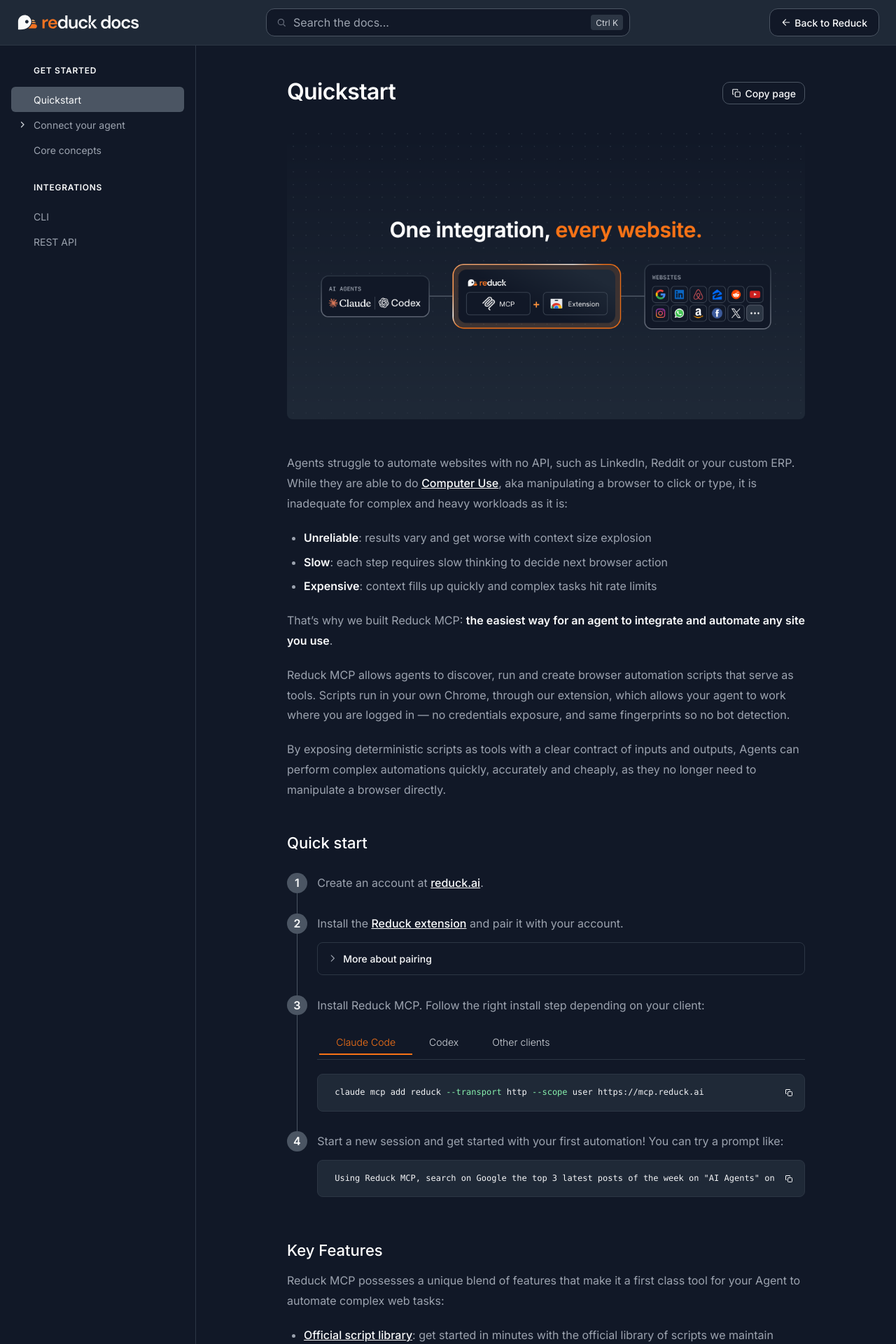
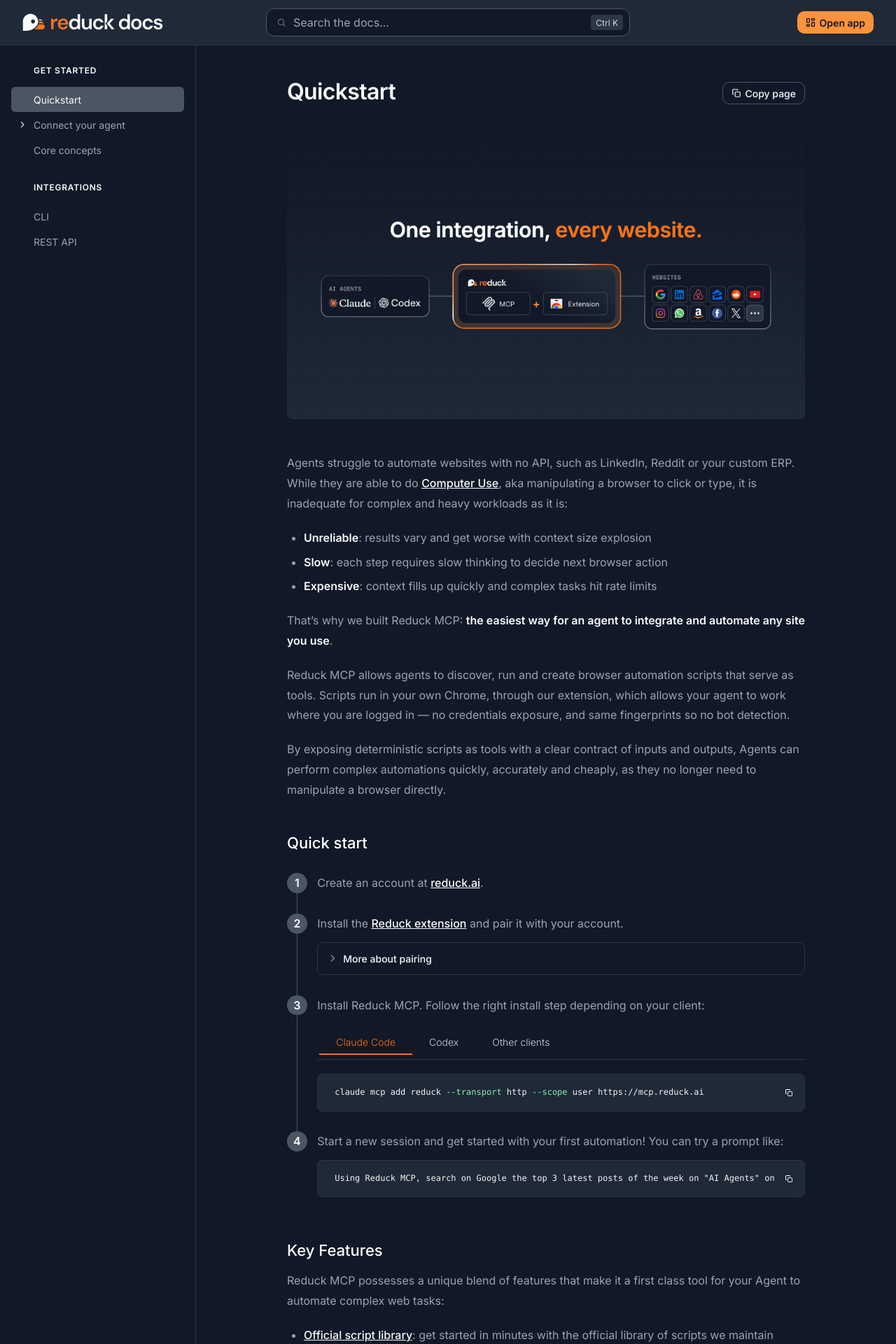
Before and after one commit to conception-ai/docs.reduck.ai, a Jekyll site: the page built from _docs/overview/index.md, in a window 1280 px wide. Shown: the top 1920 px of the page at 70% size. Built offline with Jekyll 4.4.1, drawn with Linux system fonts in a browser that asks for light colours.

Commit message:
feat(docs): the bar opens the app, under a mark the size of the app's own
"Back to Reduck" pointed at the marketing home, which is not where a reader
of the docs is going. The bar and the panel now carry one primary "Open app"
button to /projects, which the app turns into the reader's own project, and
through sign-in when there is no session yet.

The lockup is drawn at the height the mark has on reduck.ai's own bar, its
viewBox tightened to the artwork so a height governs it, and the bar's side
padding matches that bar too.

```diff
--- a/_includes/docs-header.html
+++ b/_includes/docs-header.html
@@ -10,7 +10,7 @@
 	</button>
 
 	<a class="lockup" aria-label="Reduck docs" href="{{ '/' | relative_url }}">
-		<img alt="Reduck docs" height="22" src="{{ '/assets/img/reduck-docs.svg' | relative_url }}" width="176" />
+		<img class="logo" alt="Reduck docs" height="41" src="{{ '/assets/img/reduck-docs.svg' | relative_url }}" width="277.7" />
 	</a>
 
 	<button class="search" aria-keyshortcuts="Meta+K" aria-label="Search the docs" data-search-trigger type="button">
@@ -19,8 +19,8 @@
 		<kbd aria-hidden="true" data-search-chord>⌘ K</kbd>
 	</button>
 
-	<a class="btn large btn-secondary back" href="{{ site.app_url }}">
-		{% include icon.html name="arrow-left" %}
-		Back to Reduck
+	<a class="btn medium btn-primary open-app" href="{{ site.app_url }}/projects">
+		{% include icon.html name="objects-column" %}
+		Open app
 	</a>
 </header>
--- a/_includes/docs-sidebar.html
+++ b/_includes/docs-sidebar.html
@@ -8,12 +8,12 @@
 
 <nav class="docs-sidebar" id="docs-nav" aria-label="Documentation">
 	{%- comment -%}
-	  The way back to the app, for the widths where the bar has no room for it. It leads the panel:
+	  The way into the app, for the widths where the bar has no room for it. It leads the panel:
 	  the reader opened the panel to go somewhere, and leaving the docs is one of the places.
 	{%- endcomment -%}
-	<a class="btn large btn-secondary back" href="{{ site.app_url }}">
-		{% include icon.html name="arrow-left" %}
-		Back to Reduck
+	<a class="btn large btn-primary open-app" href="{{ site.app_url }}/projects">
+		{% include icon.html name="objects-column" %}
+		Open app
 	</a>
 
 	{%- for section in site.data.nav -%}
--- a/_includes/icon.html
+++ b/_includes/icon.html
@@ -1,6 +1,9 @@
 {%- comment -%}
   One inline SVG per name. The app draws these with Font Awesome Pro, which cannot be shipped in a
   public repository, so each is redrawn here on the same 24px grid as a stroked path.
+
+  "objects-column" is the exception. It stands beside "Open app" here as it does on the app's own
+  bar, so it is filled, and drawn on the ink Font Awesome gives it there: 21 of the 24 units.
 
   Usage: {% include icon.html name="search" class="field-icon" %}
 {%- endcomment -%}
@@ -36,6 +39,8 @@
 <svg class="{{ c }}" aria-hidden="true" fill="none" stroke="currentColor" stroke-linecap="round" stroke-linejoin="round" stroke-width="2" viewBox="0 0 24 24"><path d="M3 11.5V4.5a1 1 0 0 1 1-1h7l9 9-8 8z"/><path d="M7.5 7.5h.01"/></svg>
 {%- when "box-open" -%}
 <svg class="{{ c }}" aria-hidden="true" fill="none" stroke="currentColor" stroke-linecap="round" stroke-linejoin="round" stroke-width="2" viewBox="0 0 24 24"><path d="M3 8.5 12 4l9 4.5-9 4.5z"/><path d="M3 8.5V16l9 4.5V13M21 8.5V16l-9 4.5"/></svg>
+{%- when "objects-column" -%}
+<svg class="{{ c }}" aria-hidden="true" fill="currentColor" fill-rule="evenodd" viewBox="0 0 24 24"><path d="M3.75,1.5H8.25A2.25,2.25 0 0 1 10.5,3.75V10.5A2.25,2.25 0 0 1 8.25,12.75H3.75A2.25,2.25 0 0 1 1.5,10.5V3.75A2.25,2.25 0 0 1 3.75,1.5ZM3.75,3.75H8.25V10.5H3.75ZM3.75,15.75H8.25A2.25,2.25 0 0 1 10.5,18V20.25A2.25,2.25 0 0 1 8.25,22.5H3.75A2.25,2.25 0 0 1 1.5,20.25V18A2.25,2.25 0 0 1 3.75,15.75ZM3.75,18H8.25V20.25H3.75ZM15.75,1.5H20.25A2.25,2.25 0 0 1 22.5,3.75V6A2.25,2.25 0 0 1 20.25,8.25H15.75A2.25,2.25 0 0 1 13.5,6V3.75A2.25,2.25 0 0 1 15.75,1.5ZM15.75,3.75H20.25V6H15.75ZM15.75,11.25H20.25A2.25,2.25 0 0 1 22.5,13.5V20.25A2.25,2.25 0 0 1 20.25,22.5H15.75A2.25,2.25 0 0 1 13.5,20.25V13.5A2.25,2.25 0 0 1 15.75,11.25ZM15.75,13.5H20.25V20.25H15.75Z"/></svg>
 {%- when "grid" -%}
 <svg class="{{ c }}" aria-hidden="true" fill="none" stroke="currentColor" stroke-linecap="round" stroke-linejoin="round" stroke-width="2" viewBox="0 0 24 24"><rect height="17" rx="2" width="17" x="3.5" y="3.5"/><path d="M11 3.5v17M3.5 12h7.5"/></svg>
 {%- when "discord" -%}
--- a/assets/css/docs.css
+++ b/assets/css/docs.css
@@ -41,8 +41,14 @@
 	gap: 16px;
 	grid-template-columns: 1fr minmax(0, 520px) 1fr;
 	min-height: 65px;
-	padding: 0 24px;
+	padding: 0 32px;
 	z-index: var(--z-foreground);
+}
+
+/* The way into the app is the one button on the bar, so it carries a little more weight than
+   the rest of the set. */
+.open-app {
+	font-weight: 600;
 }
 
 .docs-header .lockup {
@@ -50,12 +56,18 @@
 	border-radius: 4px;
 	display: flex;
 	justify-self: start;
-	width: 176px;
 }
 
-.docs-header .lockup img {
+/* The mark stands as tall as the one on reduck.ai's own bar, which is what 29.7px of box
+   comes to once the site name has its room under the baseline. */
+.docs-header .lockup .logo {
 	display: block;
-	width: 100%;
+	height: 29.7px;
+
+	/* The mark reads as centred on the bar a touch below the middle. */
+	position: relative;
+	top: 2px;
+	width: auto;
 }
 
 .docs-header .search {
@@ -110,7 +122,7 @@
 	padding: 0 7px;
 }
 
-.docs-header .back {
+.docs-header .open-app {
 	justify-self: end;
 	white-space: nowrap;
 }
@@ -129,9 +141,9 @@
 		display: inline-flex;
 	}
 
-	/* The way back to the app moves into the panel, which is where the rest of the navigation
+	/* The way into the app moves into the panel, which is where the rest of the navigation
 	   goes at this width. */
-	.docs-header .back {
+	.docs-header .open-app {
 		display: none;
 	}
 }
@@ -152,7 +164,10 @@
 
 	.docs-header .lockup {
 		justify-self: center;
-		width: 132px;
+	}
+
+	.docs-header .lockup .logo {
+		height: 22.8px;
 	}
 
 	.docs-header .search {
@@ -272,7 +287,7 @@
 	display: none;
 }
 
-.docs-sidebar > .back {
+.docs-sidebar > .open-app {
 	display: none;
 }
 
@@ -307,7 +322,7 @@
 		display: flex;
 	}
 
-	.docs-sidebar > .back {
+	.docs-sidebar > .open-app {
 		display: inline-flex;
 		width: 100%;
 	}
```
Also changed, not shown: assets/img/reduck-docs.svg.
